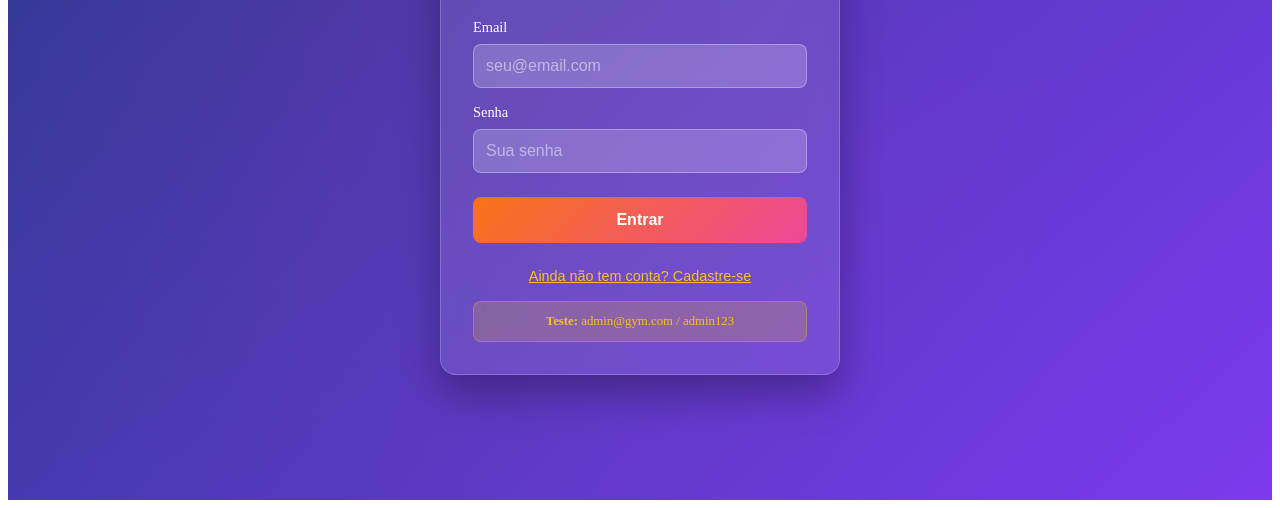
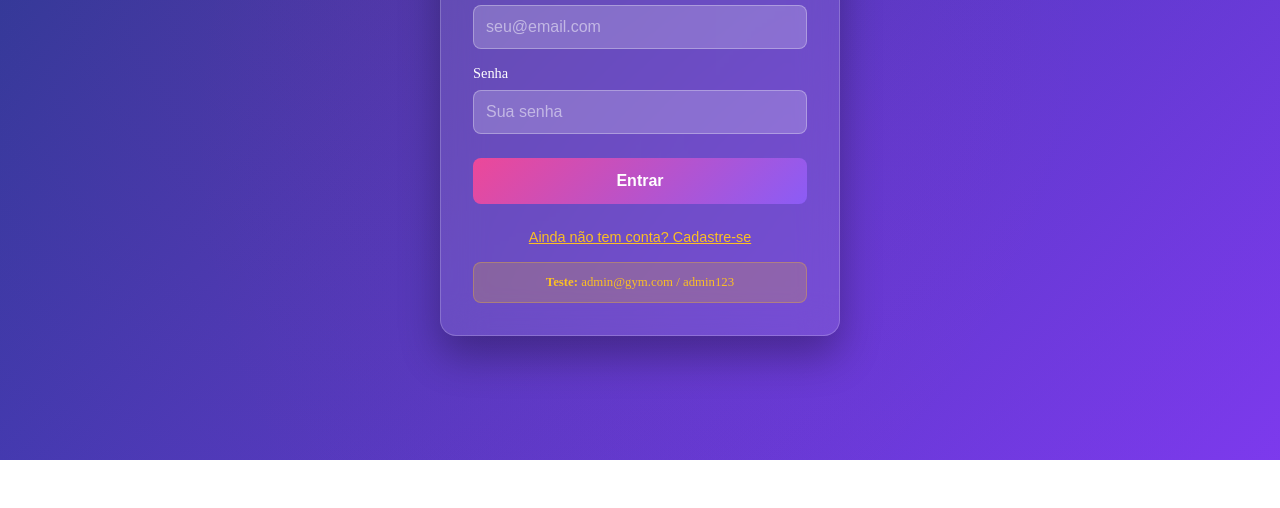
Before and after one commit to Adejarbas/academia-mongoDB, a website: page Trabalho-MongoDB-main/public/login.html in a window 1280 px wide. Shown: the part 340-848 px from the top of the page. After the commit the page ends 800 px from the top, so only its background shows below. Drawn offline with Linux system fonts and the light colour scheme.

Commit message:
atualização CSS

```diff
--- a/Trabalho-MongoDB-main/public/login.html
+++ b/Trabalho-MongoDB-main/public/login.html
@@ -5,9 +5,20 @@
     <meta charset="UTF-8">
     <meta name="viewport" content="width=device-width, initial-scale=1.0">
     <title>Login - Academia Elite</title>
-    <link rel="stylesheet" href="styles.css">
-    <link href="https://cdnjs.cloudflare.com/ajax/libs/font-awesome/6.0.0/css/all.min.css" rel="stylesheet">
+    <link rel="stylesheet" href="styles.css">    <link href="https://cdnjs.cloudflare.com/ajax/libs/font-awesome/6.0.0/css/all.min.css" rel="stylesheet">
     <style>
+        /* Reset CSS para remover margens padrão */
+        * {
+            margin: 0;
+            padding: 0;
+            box-sizing: border-box;
+        }
+
+        html, body {
+            margin: 0;
+            padding: 0;
+        }
+
         /* Login Page Specific Styles */
         .login-page {
             min-height: 100vh;
@@ -126,10 +137,8 @@
             border-color: #ec4899;
             background: rgba(255, 255, 255, 0.25);
             box-shadow: 0 0 0 3px rgba(236, 72, 153, 0.1);
-        }
-
-        .login-button {
-            background: linear-gradient(135deg, #f97316, #ec4899);
+        }        .login-button {
+            background: linear-gradient(135deg, #ec4899, #8b5cf6);
             color: white;
             border: none;
             padding: 0.875rem;
@@ -143,7 +152,7 @@
 
         .login-button:hover {
             transform: translateY(-1px);
-            box-shadow: 0 4px 15px rgba(249, 115, 22, 0.4);
+            box-shadow: 0 4px 15px rgba(236, 72, 153, 0.4);
         }
 
         .login-button:disabled {
```
